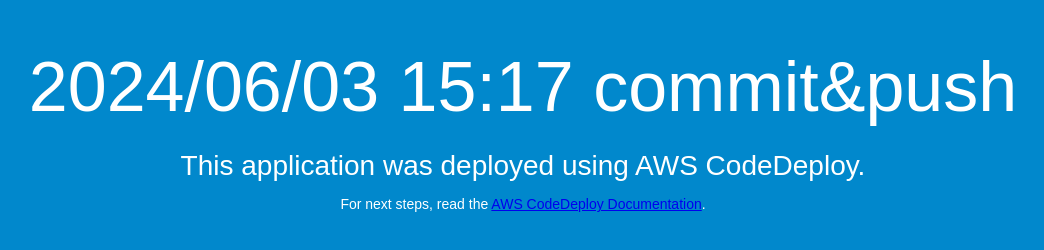
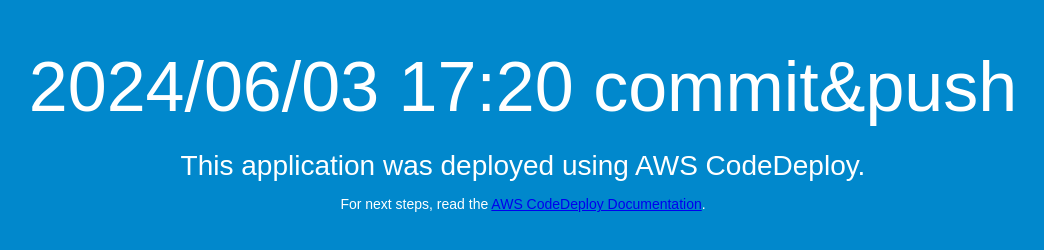
Before and after one commit to VMT-HIRAI-KOJI/VMT-HIRAI-KOJI.github.io, a plain HTML site: page index.html in a window 1280 px wide. Shown: the whole page, without its empty margins (117-1161 px from the left). Drawn offline with Linux system fonts and the light colour scheme.

Commit message:
適当なPUSH

```diff
--- a/index.html
+++ b/index.html
@@ -28,7 +28,7 @@
 
 <body>
   <div align="center">
-    <h1>2024/06/03 15:17 commit&push</h1>
+    <h1>2024/06/03 17:20 commit&push</h1>
     <h2>This application was deployed using AWS CodeDeploy.</h2>
     <p>For next steps, read the <a href="http://aws.amazon.com/documentation/codedeploy">AWS CodeDeploy
         Documentation</a>.</p>
```
